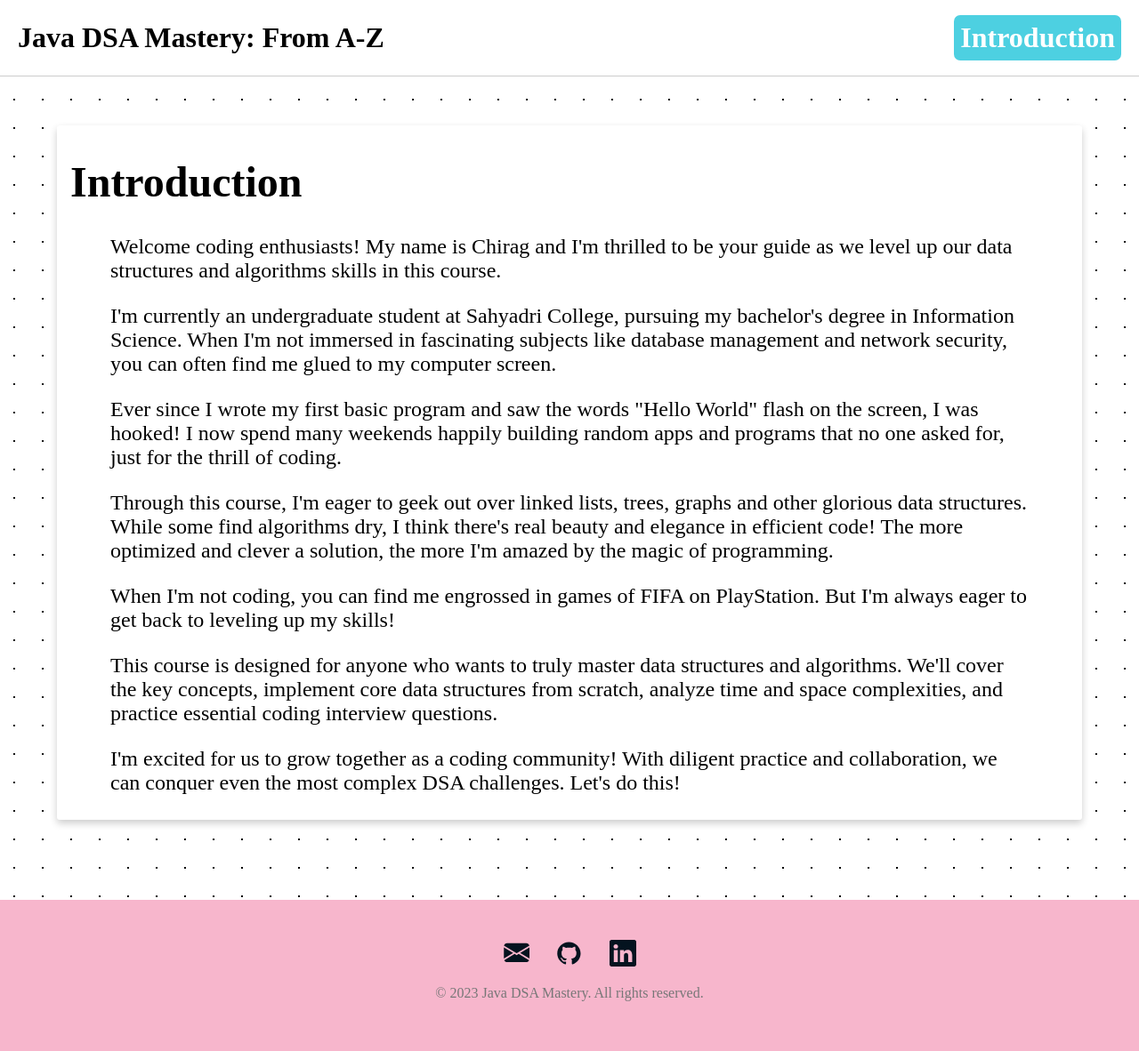
After one commit to chiragak/dsa101.github.io, a PHP site: page /welcome/intro.html in a window 1280 px wide. The commit adds this page. Shown: the whole page at 89% size. Run offline with PHP 8.4, Linux system fonts and the light colour scheme; some libraries are stand-ins or nearby versions.

Commit message:
changed 3 files

```diff
--- a/assets/css/style.css
+++ b/assets/css/style.css
@@ -65,8 +65,7 @@ body {
 {
     color: #000000;
     box-shadow: 0 4px 8px 0 rgba(0,0,0,.2);
-    margin-top: 10%;
-    margin: 15% 5% 7% 5%;
+    margin: 11% 5% 7% 5%;
     border-radius: 3px;
     background-color:#ffffff;
     padding: 4px 0%;
--- a/index.html
+++ b/index.html
@@ -51,7 +51,7 @@
             <div class="lesson-text">
               <h3 class="lesson-section-title">Welcome</h3>
               <ol>
-                <li><a href="">Introduction</a></li>
+                <li><a href="welcome/intro.html">Introduction</a></li>
                 <li><a href="">Exercise</a></li>
               </ol>
             </div>
--- /dev/null
+++ b/welcome/intro.html
@@ -0,0 +1,62 @@
+<!-- variables 1 -->
+<!DOCTYPE html>
+<html>
+    <head>
+        <meta charset="UTF-8">
+        <meta http-equiv="X-UA-Compatible" content="IE=edge">
+        <meta name="viewport" content="width=device-width, initial-scale=1.0">
+        <link rel="stylesheet" href="../assets/css/style.css">
+
+        <link rel="stylesheet" href="https://cdnjs.cloudflare.com/ajax/libs/prism/1.24.1/themes/prism.min.css" />
+        <script src="https://cdnjs.cloudflare.com/ajax/libs/prism/1.24.1/prism.min.js"></script>
+        <script src="https://cdnjs.cloudflare.com/ajax/libs/prism/1.24.1/components/prism-java.min.js"></script>
+
+
+        <title>Problem Soving in Java</title>
+
+      </head>
+<head>
+
+
+
+
+<body>
+    <header>
+        <div class="navbar">
+          <div class="heading">
+            <h1>Java DSA Mastery: From A-Z</h1>
+          </div>
+          <div class="lesson" id="lessonTitle">
+            <h1>Introduction</h1>
+          </div>
+        </div>
+      </header>
+
+
+
+
+
+    <div class="outer-card">
+        <h1 class="outer-heading">Introduction</h1>
+        <div class="inner-card">
+          <p>Welcome coding enthusiasts! My name is Chirag and I'm thrilled to be your guide as we level up our data structures and algorithms skills in this course.</p>
+          <p>I'm currently an undergraduate student at Sahyadri College, pursuing my bachelor's degree in Information Science. When I'm not immersed in fascinating subjects like database management and network security, you can often find me glued to my computer screen.</p>
+          <p>Ever since I wrote my first basic program and saw the words "Hello World" flash on the screen, I was hooked! I now spend many weekends happily building random apps and programs that no one asked for, just for the thrill of coding.</p>
+          <p>Through this course, I'm eager to geek out over linked lists, trees, graphs and other glorious data structures. While some find algorithms dry, I think there's real beauty and elegance in efficient code! The more optimized and clever a solution, the more I'm amazed by the magic of programming.</p>
+          <p>When I'm not coding, you can find me engrossed in games of FIFA on PlayStation. But I'm always eager to get back to leveling up my skills!</p>
+          <p>This course is designed for anyone who wants to truly master data structures and algorithms. We'll cover the key concepts, implement core data structures from scratch, analyze time and space complexities, and practice essential coding interview questions.</p>
+          <p>I'm excited for us to grow together as a coding community! With diligent practice and collaboration, we can conquer even the most complex DSA challenges. Let's do this!</p>
+        </div>
+      </div>
+
+      <footer class="footer">
+        <div class="logo-container">
+          <img src="/images/Email.svg" alt="Email logo" class="logo">
+          <img src="/images/Github.svg" alt="Git logo" class="logo">
+          <img src="/images/Linkedin.svg" alt="LinkedIn logo" class="logo">
+        </div>
+        <p>© 2023 Java DSA Mastery. All rights reserved.</p>
+      </footer>
+
+</body>
+</html>
```
